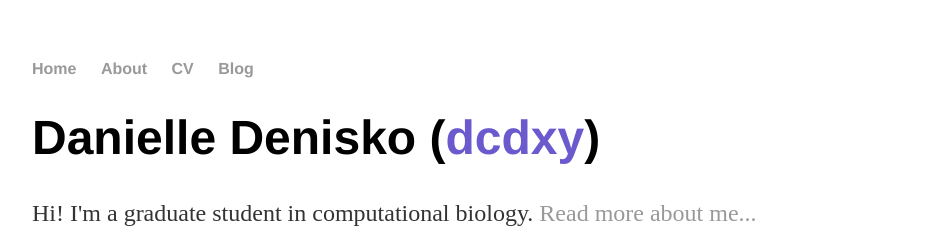
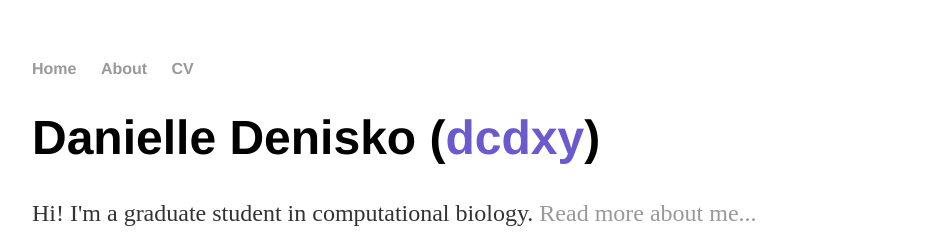
Before and after one commit to dcdxy/old-website, a Jekyll site: the page built from index.html, in a window 1280 px wide. Shown: the top 252 px of the page, without its empty margins (160-1103 px from the left). Built offline with Jekyll 4.4.1, drawn with Linux system fonts in a browser that asks for light colours.

Commit message:
Removed "Blog" for now

```diff
--- a/_layouts/default.html
+++ b/_layouts/default.html
@@ -11,7 +11,7 @@
 	        		<li><a href="/">Home</a></li>
 		        	<li><a href="/about">About</a></li>
 	        		<li><a href="/cv">CV</a></li>
-	        		<li><a href="/blog">Blog</a></li>
+	        		<!-- <li><a href="/blog">Blog</a></li> -->
 	    		</ul>
 			</nav>
 			<div class="container">
```
